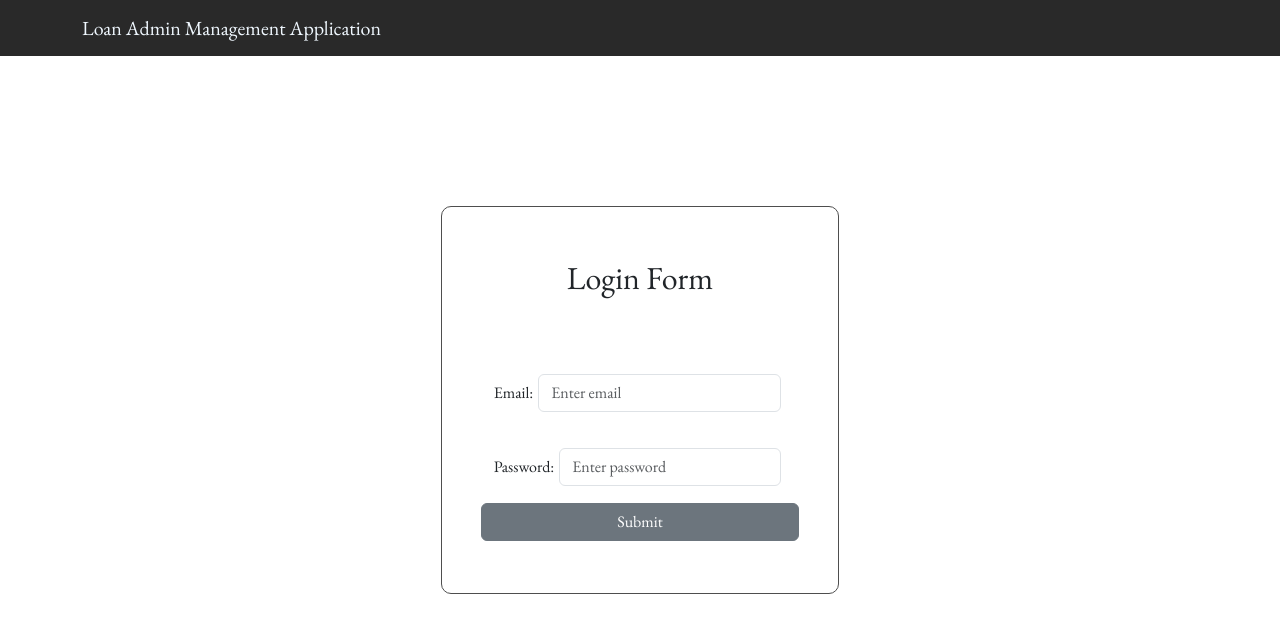
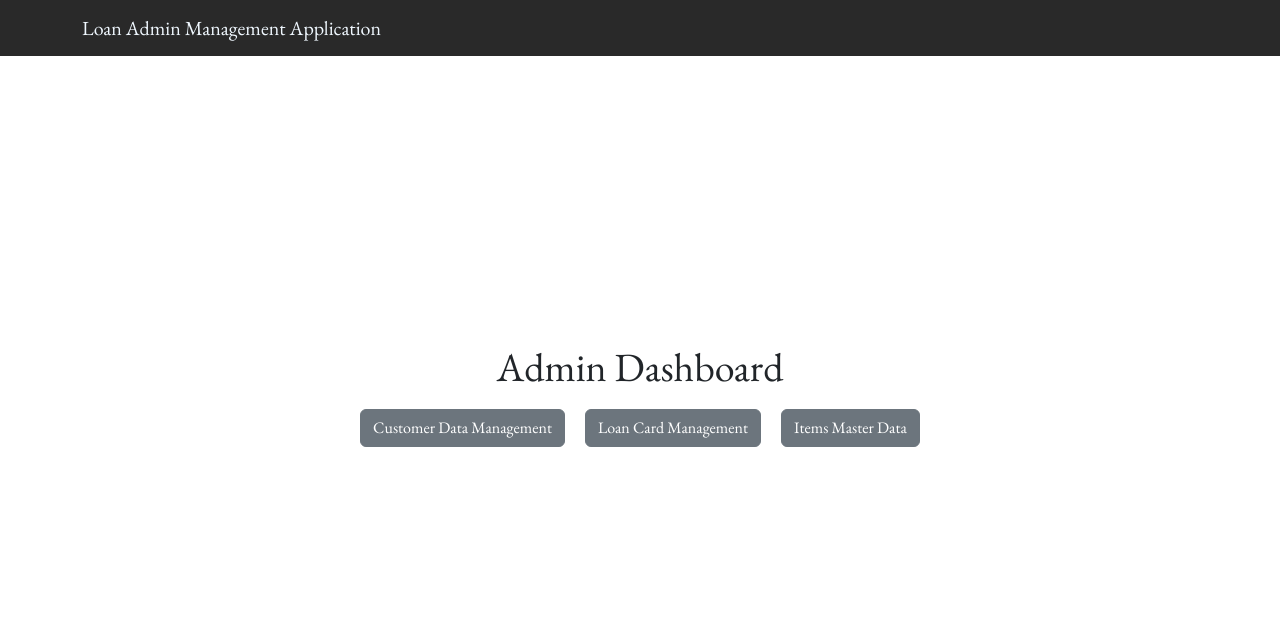
Before and after one commit to harini0-0/lama_batch4, a React (Create React App) app in the folder Frontend/lama/: page /adminpage in a window 1280 px wide. Shown: the top 632 px of the page. Built offline with nearby package versions, Linux system fonts and the light colour scheme.

Commit message:
Admin dashboard

```diff
--- a/Frontend/lama/package.json
+++ b/Frontend/lama/package.json
@@ -11,6 +11,7 @@
     "react-bootstrap": "^2.8.0",
     "react-dom": "^18.2.0",
     "react-hook-form": "^7.45.4",
+    "react-router-dom": "^6.15.0",
     "react-scripts": "5.0.1",
     "web-vitals": "^2.1.4"
   },
--- a/Frontend/lama/src/App.js
+++ b/Frontend/lama/src/App.js
@@ -1,13 +1,17 @@
 import './App.css';
-import LoginPage from './Pages/Login';
-import NavbarComponent from './Pages/Navbar';
+import { BrowserRouter, Route, Routes } from 'react-router-dom';
+import Home from './Pages/Home';
+import AdminPage from './Pages/AdminLandingPage';
 
 function App() {
   return (
-    <div className="App">
-      <NavbarComponent></NavbarComponent>
-      <LoginPage></LoginPage>
-    </div>
+    <BrowserRouter>
+  <Routes>
+    <Route path="/" element={<AdminPage />} />
+    <Route path="/adminpage" element={<AdminPage />} />
+    {/* <Route render={() => <Navigate to="/" />} /> */}
+  </Routes>
+</BrowserRouter>
   );
 }
 
--- /dev/null
+++ b/Frontend/lama/src/Pages/AdminLandingPage.css
@@ -0,0 +1,9 @@
+.adminMenu{
+    display: flex;
+    flex-direction: column;
+}
+
+.adminOptions{
+    display: flex;
+    flex-direction: row;
+}
--- /dev/null
+++ b/Frontend/lama/src/Pages/AdminLandingPage.jsx
@@ -0,0 +1,21 @@
+import React from "react";
+import NavbarComponent from "./Navbar";
+import { Button } from "react-bootstrap";
+
+function AdminPage(){
+    return (
+        <div className="App">
+            <NavbarComponent></NavbarComponent>
+            <div className="adminMenu">
+                <h1>Admin Dashboard</h1>
+                <div className="adminOptions">
+                    <Button variant="secondary" style={{margin: "10px"}}>Customer Data Management</Button>
+                    <Button variant="secondary" style={{margin: "10px"}}>Loan Card Management</Button>
+                    <Button variant="secondary" style={{margin: "10px"}}>Items Master Data</Button>
+                </div>
+            </div>
+        </div>
+    );
+};
+
+export default AdminPage;
--- /dev/null
+++ b/Frontend/lama/src/Pages/Home.jsx
@@ -0,0 +1,15 @@
+import '../App.css'
+import React from 'react';
+import LoginPage from './Login';
+import NavbarComponent from './Navbar';
+
+function Home(){
+    return (
+        <div className="App">
+            <NavbarComponent></NavbarComponent>
+            <LoginPage></LoginPage>
+    </div>
+    );
+};
+
+export default Home;
--- a/Frontend/lama/src/Pages/Login.jsx
+++ b/Frontend/lama/src/Pages/Login.jsx
@@ -1,120 +1,106 @@
 import { Button } from 'react-bootstrap';
-import React from 'react';
+import React, { useState } from 'react';
+import { Navigate, useNavigate } from 'react-router';
 
-class LoginPage extends React.Component {
-    constructor() {
-    super();
-    this.state = {
-      input: {},
-      errors: {}
-    };
+function LoginPage(){
+    const [errors, setErrors] = useState({});
+    let [input, setInput] = useState({});
+    const [isValid, setValid] = useState(true);
+    const navigate = useNavigate();
+    function handleChange(event) {
+        let input1 = input;
+        input1[event.target.name] = event.target.value;
 
-    this.handleChange = this.handleChange.bind(this);
-    this.handleSubmit = this.handleSubmit.bind(this);
+        setInput(input1);
       }
 
-  handleChange(event) {
-    let input = this.state.input;
-    input[event.target.name] = event.target.value;
-
-    this.setState({
-      input
-    });
-  }
-
-  handleSubmit(event) {
+     function  handleSubmit(event) {
         event.preventDefault();
 
-    if(this.validate()){
-        console.log(this.state);
+        if(validate()){
+            // console.log(this.state);
 
-        let input = {};
+            const input1 = {};
 
-        input["email"] = "";
-        input["password"] = "";
+            input1["email"] = "";
+            input1["password"] = "";
 
-        this.setState({input:input});
+            setInput(input1);
 
-        alert('Demo Form is submitted');
+            // alert('Demo Form is submitted');
+            // navigate('/adminpage');
+            navigate('/adminpage');
+            // this.history.push('/adminpage');
         }
       }
 
-  validate(){
-      let input = this.state.input;
+
+  function validate(){
+    let input1 = input;
     let errors = {};
     let isValid = true;
 
-      if (!input["username"]) {
-        isValid = false;
-        errors["username"] = "Please enter your username.";
-      }
-
-      if (!input["email"]) {
+    if (!input1["email"]) {
       isValid = false;
       errors["email"] = "Please enter your email Address.";
     }
 
-      if (typeof input["email"] !== "undefined") {
+    if (typeof input1["email"] !== "undefined") {
 
       var pattern = new RegExp(/^(("[\w-\s]+")|([\w-]+(?:\.[\w-]+)*)|("[\w-\s]+")([\w-]+(?:\.[\w-]+)*))(@((?:[\w-]+\.)*\w[\w-]{0,66})\.([a-z]{2,6}(?:\.[a-z]{2})?)$)|(@\[?((25[0-5]\.|2[0-4][0-9]\.|1[0-9]{2}\.|[0-9]{1,2}\.))((25[0-5]|2[0-4][0-9]|1[0-9]{2}|[0-9]{1,2})\.){2}(25[0-5]|2[0-4][0-9]|1[0-9]{2}|[0-9]{1,2})\]?$)/i);
-        if (!pattern.test(input["email"])) {
+      if (!pattern.test(input1["email"])) {
         isValid = false;
         errors["email"] = "Please enter valid email address.";
       }
     }
 
-      if (!input["password"]) {
+    if (!input1["password"]) {
       isValid = false;
       errors["password"] = "Please enter your password.";
     }
-      if (typeof input["password"] !== "undefined") {
-        if(input["password"].length < 6){
+    if (typeof input1["password"] !== "undefined") {
+      if(input1["password"].length < 6){
           isValid = false;
           errors["password"] = "Please add at least 6 charachter.";
       }
     }
 
-      this.setState({
-        errors: errors
-      });
+    setErrors(errors);
 
     return isValid;
 }
-
-  render() {
+// eslint-disable-next-line no-use-before-define
     return (
         <div className='wrapper'>
          <h1 className='title' style={{fontFamily: "EB Garamond"}}>Login Form</h1>
-        <form className='wrapper2' onSubmit={this.handleSubmit}>
+         <form className='wrapper2' onSubmit={(event)=>{handleSubmit(event);}}>
 
-
-
-          <div class="form-group">
-            <label for="email">Email:</label>
+           <div className="form-group">
+             <label htmlFor="email">Email:</label>
              <input
               type="text"
               name="email"
-              value={this.state.input.email}
-              onChange={this.handleChange}
-              class="form-control"
+              value={input.email}
+              onChange={(event)=>{handleChange(event);}}
+              className="form-control"
               placeholder="Enter email"
               id="email" />
 
-              <div className="text-danger">{this.state.errors.email}</div>
+               <div className="text-danger">{errors.email}</div>
            </div>
 
-          <div class="form-group">
-            <label for="password">Password:</label>
+           <div className="form-group">
+             <label htmlFor="password">Password:</label>
              <input
                type="password"
                name="password"
-              value={this.state.input.password}
-              onChange={this.handleChange}
-              class="form-control"
+               value={input.password}
+               onChange={(event)=>{handleChange(event);}}
+               className="form-control"
                placeholder="Enter password"
                id="password" />
 
-              <div className="text-danger">{this.state.errors.password}</div>
+               <div className="text-danger">{errors.password}</div>
            </div>
 
 
@@ -122,7 +108,132 @@ class LoginPage extends React.Component {
          </form>
        </div>
     );
-  }
-}
+};
+// class LoginPage extends React.Component {
+
+//     // navigate = useNavigate();
+//     // history = useHistory();
+//     constructor() {
+//     super();
+//     this.state = {
+//       input: {},
+//       errors: {}
+//     };
+
+//     this.handleChange = this.handleChange.bind(this);
+//     this.handleSubmit = this.handleSubmit.bind(this);
+//   }
+
+//   handleChange(event) {
+//     let input = this.state.input;
+//     input[event.target.name] = event.target.value;
+
+//     this.setState({
+//       input
+//     });
+//   }
+
+//   handleSubmit(event) {
+//     event.preventDefault();
+
+//     if(this.validate()){
+//         console.log(this.state);
+
+//         let input = {};
+
+//         input["email"] = "";
+//         input["password"] = "";
+
+//         this.setState({input:input});
+
+//         alert('Demo Form is submitted');
+//         // this.navigate('/adminpage')
+//         this.history.push('/adminpage');
+//     }
+//   }
+
+//   validate(){
+//       let input = this.state.input;
+//       let errors = {};
+//       let isValid = true;
+
+//       if (!input["username"]) {
+//         isValid = false;
+//         errors["username"] = "Please enter your username.";
+//       }
+
+//       if (!input["email"]) {
+//         isValid = false;
+//         errors["email"] = "Please enter your email Address.";
+//       }
+
+//       if (typeof input["email"] !== "undefined") {
+
+//         var pattern = new RegExp(/^(("[\w-\s]+")|([\w-]+(?:\.[\w-]+)*)|("[\w-\s]+")([\w-]+(?:\.[\w-]+)*))(@((?:[\w-]+\.)*\w[\w-]{0,66})\.([a-z]{2,6}(?:\.[a-z]{2})?)$)|(@\[?((25[0-5]\.|2[0-4][0-9]\.|1[0-9]{2}\.|[0-9]{1,2}\.))((25[0-5]|2[0-4][0-9]|1[0-9]{2}|[0-9]{1,2})\.){2}(25[0-5]|2[0-4][0-9]|1[0-9]{2}|[0-9]{1,2})\]?$)/i);
+//         if (!pattern.test(input["email"])) {
+//           isValid = false;
+//           errors["email"] = "Please enter valid email address.";
+//         }
+//       }
+
+//       if (!input["password"]) {
+//         isValid = false;
+//         errors["password"] = "Please enter your password.";
+//       }
+//       if (typeof input["password"] !== "undefined") {
+//         if(input["password"].length < 6){
+//             isValid = false;
+//             errors["password"] = "Please add at least 6 charachter.";
+//         }
+//       }
+
+//       this.setState({
+//         errors: errors
+//       });
+
+//       return isValid;
+//   }
+
+//   render() {
+//     return (
+//       <div className='wrapper'>
+//         <h1 className='title' style={{fontFamily: "EB Garamond"}}>Login Form</h1>
+//         <form className='wrapper2' onSubmit={this.handleSubmit}>
+
+//           <div class="form-group">
+//             <label for="email">Email:</label>
+//             <input
+//               type="text"
+//               name="email"
+//               value={this.state.input.email}
+//               onChange={this.handleChange}
+//               class="form-control"
+//               placeholder="Enter email"
+//               id="email" />
+
+//               <div className="text-danger">{this.state.errors.email}</div>
+//           </div>
+
+//           <div class="form-group">
+//             <label for="password">Password:</label>
+//             <input
+//               type="password"
+//               name="password"
+//               value={this.state.input.password}
+//               onChange={this.handleChange}
+//               class="form-control"
+//               placeholder="Enter password"
+//               id="password" />
+
+//               <div className="text-danger">{this.state.errors.password}</div>
+//           </div>
+
+
+//           <Button variant="secondary" type="submit" value={'Submit'}>Submit</Button>{''}
+//         </form>
+//       </div>
+//     );
+//   }
+// }
 
 export default LoginPage;
```
Also changed, not shown: 1 other file (tests, documents, lock files or other folders). Lines whose indentation alone changed are shown as unchanged.
